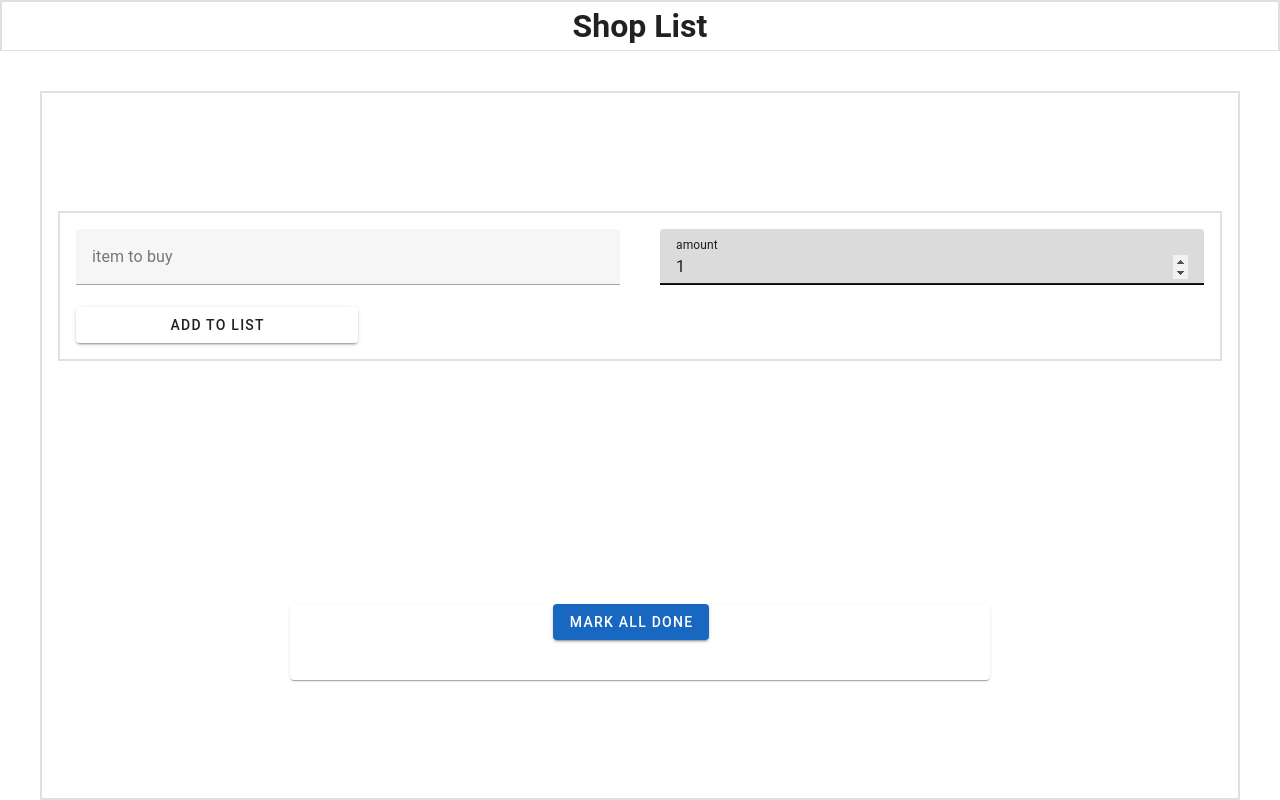
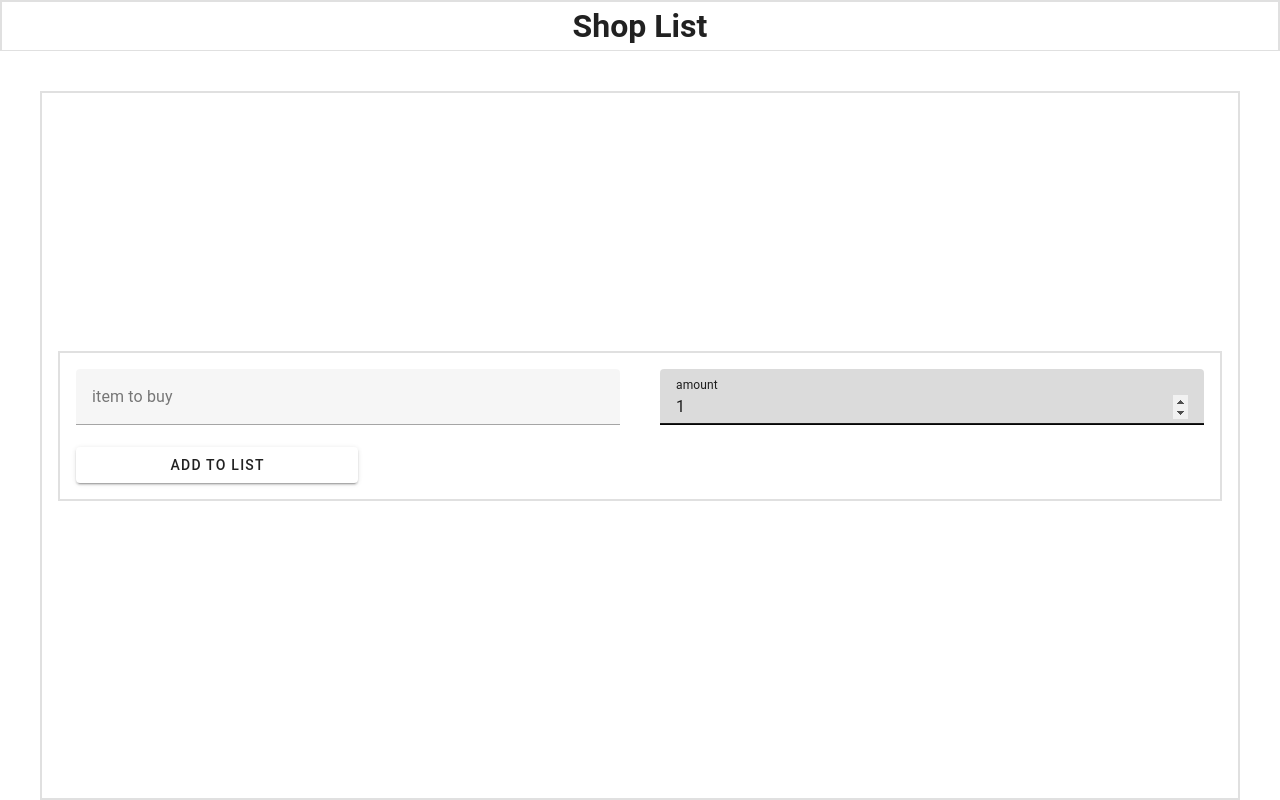
Before and after one commit to RickyTickyTavy69/vuetask, a Vue app: page / in a window 1280 px wide. Built offline with nearby package versions, Linux system fonts and the light colour scheme.

Commit message:
fixed error when changing visibility

```diff
--- a/src/app/App.vue
+++ b/src/app/App.vue
@@ -25,15 +25,11 @@ const items = ref<Array<Item>>([]);
 const updatedTodo = ref<Item>();
 const visibility = ref<Visibility>('all');
 
-const activeTasks = computed(() => items.value.filter((todo) => !todo.completed));
-const remaining = computed(() => activeTasks.value.length);
-
-
 const filteredTodos = computed(() => {
   if (visibility.value === 'all') {
     return items.value;
   } if (visibility.value === 'active') {
-    return activeTasks;
+    return items.value.filter((item) => !item.completed);
   }
   return items.value.filter((item) => item.completed);
 });
@@ -45,6 +41,7 @@ onMounted(async () => {
 });
 
 const changeVisibility = (newValue: Visibility) => {
+  console.log("change visibility")
   visibility.value = newValue;
 };
 
@@ -85,12 +82,22 @@ const removeCompleted = () => {
 
 const markAllDone = () => {
   console.log("mark done");
-  items.value.forEach((item, idx) => {
-    items.value[idx].completed = !items.value[idx].completed;
-    DB.saveItem({
-      ...item,
+  const done = items.value.filter((item) => !item.completed);
+  if(done.length){
+    items.value.forEach((item, idx) => {
+      items.value[idx].completed = true;
+      DB.saveItem({
+        ...item,
+      });
     });
-  });
+  } else {
+    items.value.forEach((item, idx) => {
+      items.value[idx].completed = false;
+      DB.saveItem({
+        ...item,
+      });
+    });
+  }
 }
 
 </script>
@@ -104,8 +111,9 @@ const markAllDone = () => {
           :updateItemsList="updateItemsList
         "/>
         <ShoppingList
+          :propsItems="items"
           :items="items"
-          :filtered-items="filteredTodos as Array<Item>"
+          :filtered-items="filteredTodos"
           :removeItem="removeItem"
           :updateItem="updateItem"
           :markAllDone="markAllDone"
--- a/src/widgets/ShoppingList/ShoppingList.vue
+++ b/src/widgets/ShoppingList/ShoppingList.vue
@@ -9,6 +9,7 @@ const props = defineProps<{
     removeItem:(item: Item) => void,
     updateItem: (item: Item) => void,
     markAllDone: () => void,
+    propsItems: Array<Item>,
   }>();
 
 const items = ref<Array<Item>>(props.filteredItems);
@@ -55,6 +56,7 @@ const doneEdit = (item : Item) => {
 
 <template>
   <v-card
+    v-show="propsItems.length"
     class="w-100 mx-auto"
     max-width="700"
   >
@@ -71,7 +73,6 @@ const doneEdit = (item : Item) => {
 
     <v-card
       class="overflow-y-auto border-md w-100 mx-auto"
-      v-show="props.filteredItems.length"
       max-height="350"
       max-width="700"
     >
```
